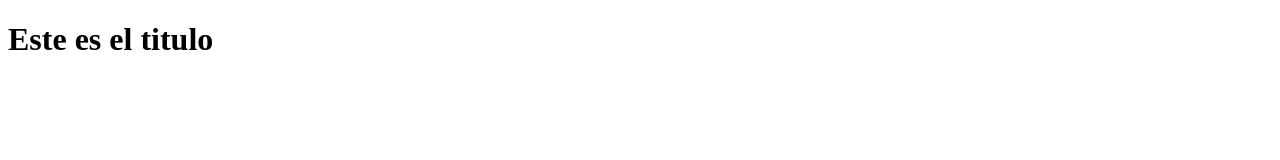
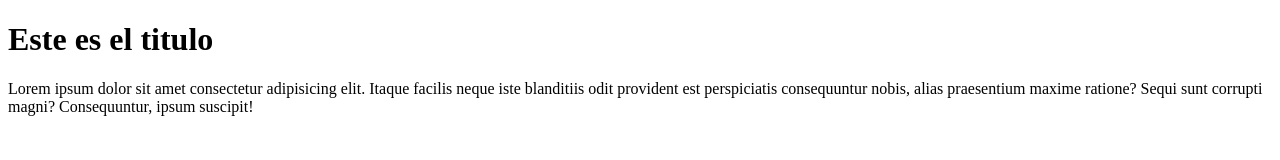
Before and after one commit to dgarciar95/TEST, a plain HTML site: page index.html in a window 1280 px wide. Drawn offline with Linux system fonts and the light colour scheme.

Commit message:
Nuevo Parrafo

```diff
--- a/index.html
+++ b/index.html
@@ -8,5 +8,6 @@
 </head>
 <body>
     <h1>Este es el titulo</h1>
+    <p>Lorem ipsum dolor sit amet consectetur adipisicing elit. Itaque facilis neque iste blanditiis odit provident est perspiciatis consequuntur nobis, alias praesentium maxime ratione? Sequi sunt corrupti magni? Consequuntur, ipsum suscipit!</p>
 </body>
 </html>
```
